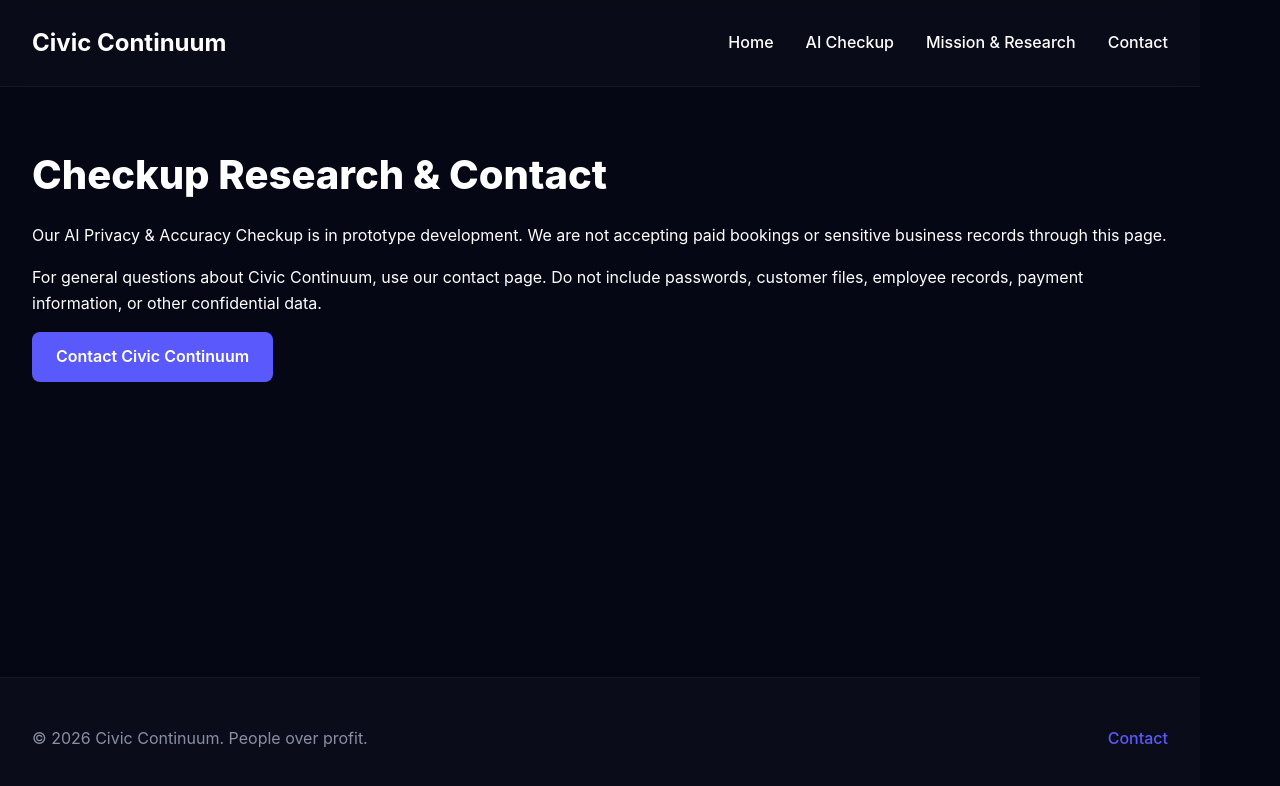
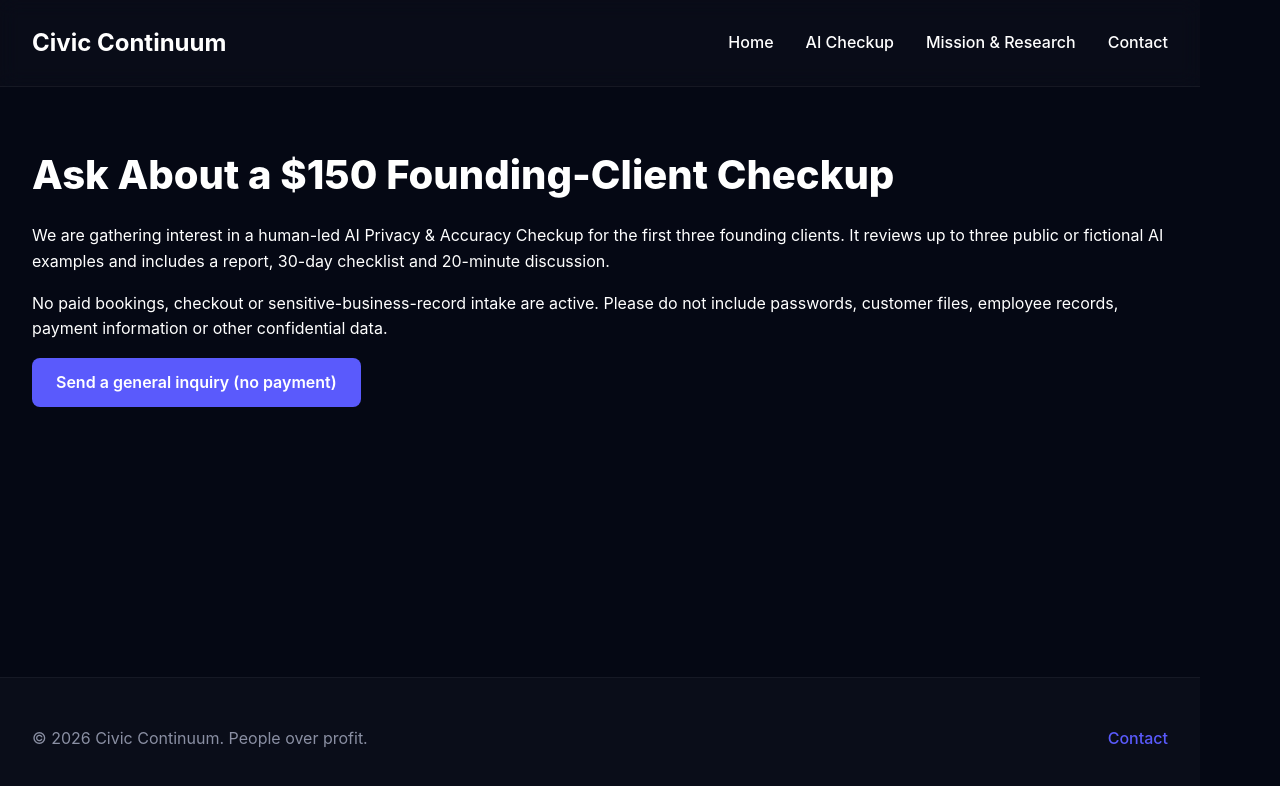
Before and after one commit to mommommy1960-lang/maya-node, a React (Vite) app in the folder frontend/: page /consultation in a window 1280 px wide. Shown: the top 786 px of the page. Built offline with nearby package versions, Linux system fonts and the light colour scheme.

Commit message:
Align isolated checkup preview with approved $150 founding-client offer

```diff
--- a/frontend/src/pages/Consultation.jsx
+++ b/frontend/src/pages/Consultation.jsx
@@ -3,10 +3,10 @@ import { Link } from 'react-router-dom';
 import './Consultation.css';
 const Consultation = () => (
   <div className="consultation"><section className="section"><div className="container">
-    <h1>Checkup Research &amp; Contact</h1>
-    <p>Our AI Privacy &amp; Accuracy Checkup is in prototype development. We are not accepting paid bookings or sensitive business records through this page.</p>
-    <p>For general questions about Civic Continuum, use our contact page. Do not include passwords, customer files, employee records, payment information, or other confidential data.</p>
-    <Link to="/contact" className="btn btn-primary">Contact Civic Continuum</Link>
+    <h1>Ask About a $150 Founding-Client Checkup</h1>
+    <p>We are gathering interest in a human-led AI Privacy &amp; Accuracy Checkup for the first three founding clients. It reviews up to three public or fictional AI examples and includes a report, 30-day checklist and 20-minute discussion.</p>
+    <p>No paid bookings, checkout or sensitive-business-record intake are active. Please do not include passwords, customer files, employee records, payment information or other confidential data.</p>
+    <Link to="/contact" className="btn btn-primary">Send a general inquiry (no payment)</Link>
   </div></section></div>
 );
 export default Consultation;
```
